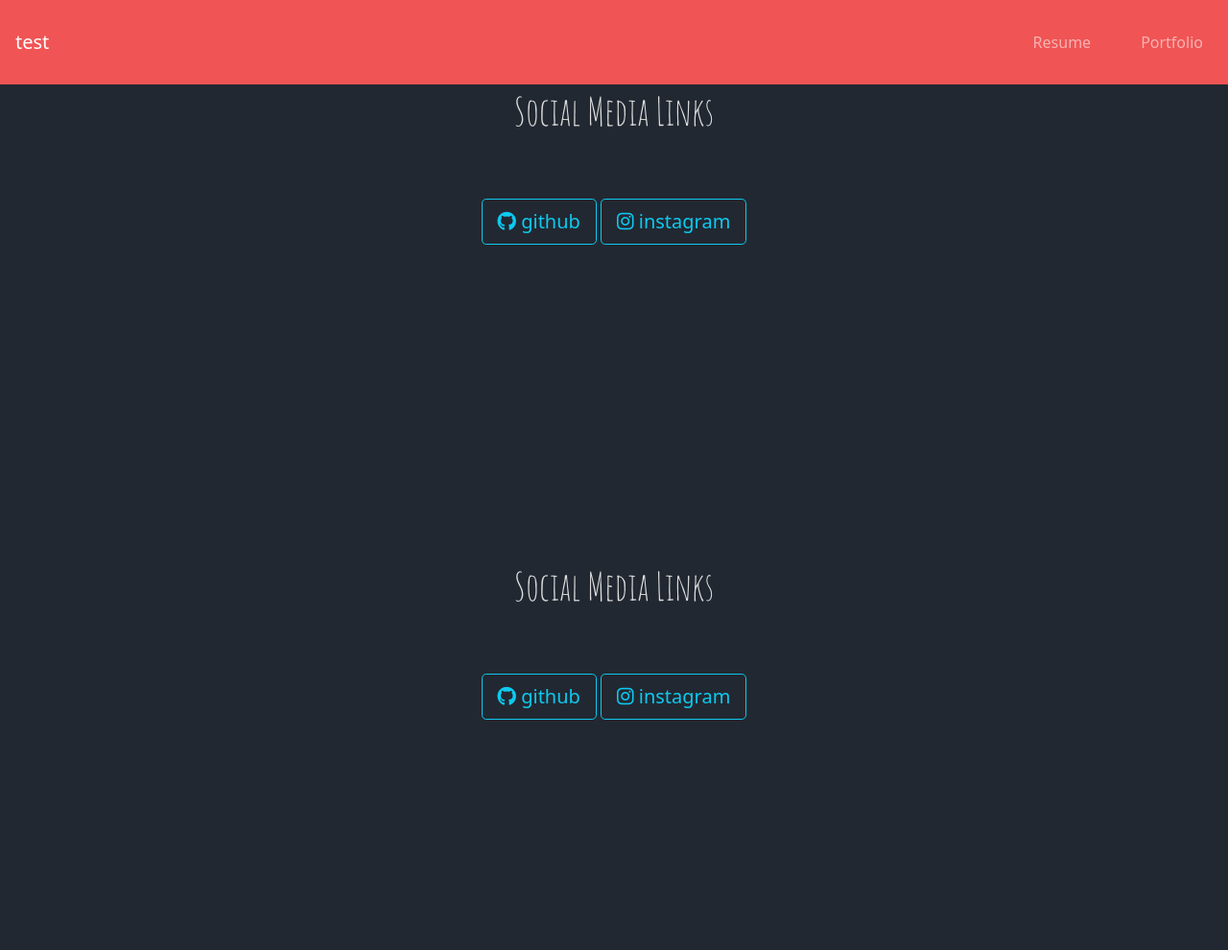
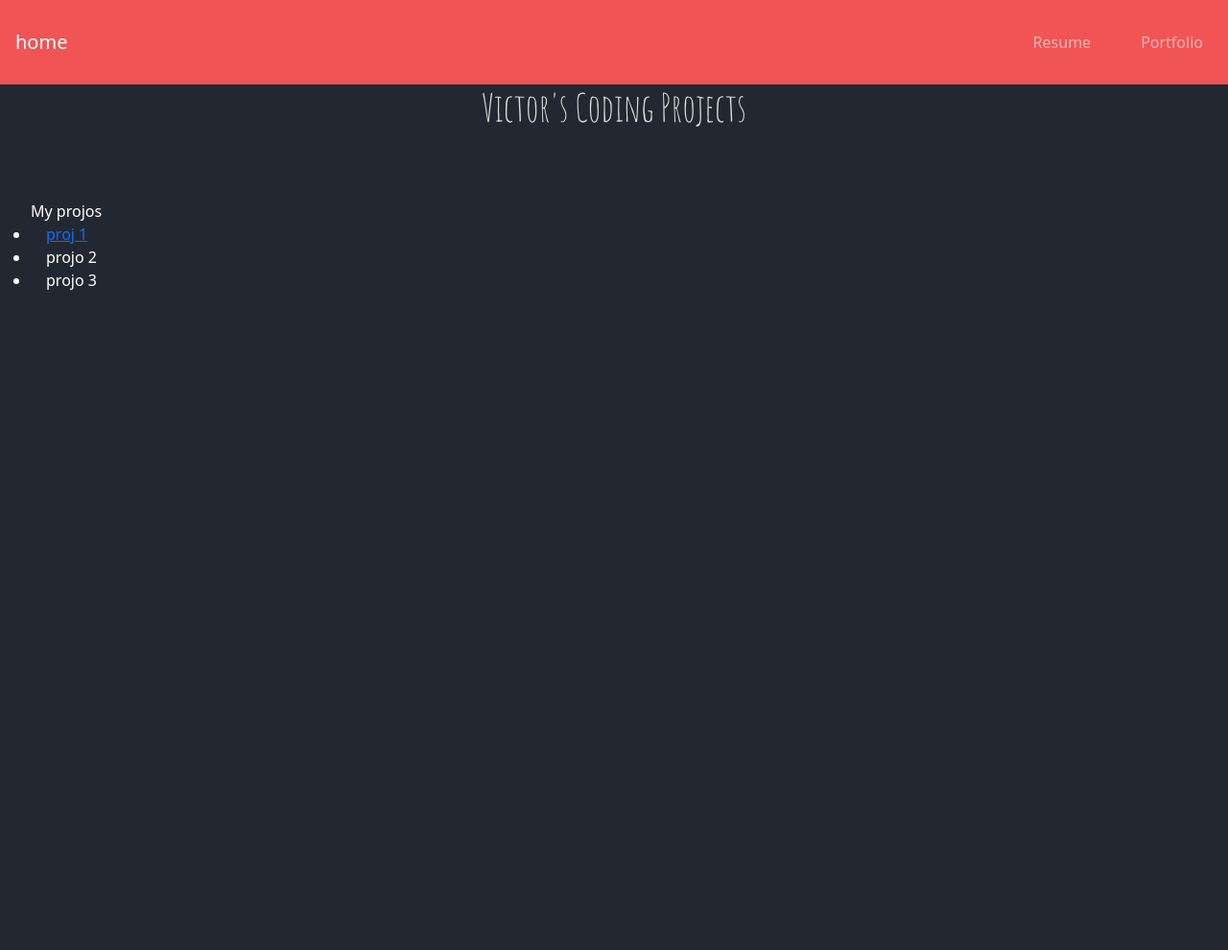
Before and after one commit to ItsTheRealVictor/My-Website, a Flask app: page /projects in a window 1280 px wide. Shown: the whole page at 96% size. After the commit the page ends 302 px from the top, so only its background shows below. Run offline with Flask 2, Linux system fonts and the light colour scheme; some libraries are stand-ins or nearby versions.

Commit message:
adding projects to portfolio page

```diff
--- a/app.py
+++ b/app.py
@@ -18,17 +18,20 @@ def resume():
 # def contact():
 #     return render_template('ContactIndex.html')
 
-# @app.route('/contact', methods=['GET', 'POST'])
-# def contact():
-#     form = SignUpForm()
-#     if form.is_submitted():
-#         result = request.form
-#         print(result)
-#     return render_template('contact.html', form=form)
+@app.route('/contact', methods=['GET', 'POST'])
+def contact():
+    form = SignUpForm()
+    if form.is_submitted():
+        result = request.form
+        print(result)
+    return render_template('contact.html', form=form)
 
 @app.route('/projects')
-def farts():
+def projects():
     return render_template('PortfolioIndex.html')
 
+@app.route('/projects/integral_approximator')
+def integrals():
+    return render_template('includes/projects/integral_approximator.html')
 if __name__ == "__main__":
     app.run(debug=True)
--- a/static/SiteStyle.css
+++ b/static/SiteStyle.css
@@ -10,6 +10,9 @@
     --text-color-light: #161D6F;
 }
 
+p{
+    color:white
+}
 
 #main-header-dark {
     color: var(--text-color-dark);
@@ -22,6 +25,7 @@
 
 body {
     background-color:#222831;
+    color:white
 }
 
 h1 {
--- a/templates/PortfolioIndex.html
+++ b/templates/PortfolioIndex.html
@@ -1,9 +1,5 @@
 {% extends 'layout.html' %}
 
 {%block body%}
-{% include 'includes/_portfolio.html' %}
-{% include 'includes/_social_links.html' %}
-
+{% include 'includes/_portfolio_details.html' %}
 {% endblock %}
-
-<h1>fart</h1>
--- a/templates/includes/_navbar.html
+++ b/templates/includes/_navbar.html
@@ -2,7 +2,7 @@
     <!-- navbar -->
     <div>
         <nav class="navbar fixed-top navbar-expand-lg navbar-dark">
-            <a href="\home" class="navbar-brand">test</a>
+            <a href="\home" class="navbar-brand">home</a>
 
 
             <button class="navbar-toggler" type="button" data-bs-toggle="collapse" data-bs-target="#navbarTogglerDemo03" aria-controls="navbarTogglerDemo03" aria-expanded="false" aria-label="Toggle navigation">
--- /dev/null
+++ b/templates/includes/_portfolio_details.html
@@ -0,0 +1,10 @@
+
+<div class="projects">
+    <br>
+<h1>Victor's Coding Projects</h1>
+    <ul>My projos
+        <li><a href="projects/integral_approximator">proj 1</a></li>
+        <li>projo 2</li>
+        <li>projo 3</li>
+    </ul>
+</div>
--- a/templates/includes/_portfolio.html
+++ b/templates/includes/_projects.html
@@ -10,4 +10,3 @@
     </ul>
 
 </div>
-<!-- {% include 'includes/_social_links.html'%} -->
--- /dev/null
+++ b/templates/includes/projects/integral_approximator.html
@@ -0,0 +1,6 @@
+{% include 'layout.html' %}
+<div>
+
+    <h1>Integral approximator</h1>
+    <p>This project was the result of an assignment from a Calculus II class. It approximates the area underneath a curve</p>
+</div>
```
Also changed, not shown: templates/includes/_landingText.html (+7 -0 lines).
